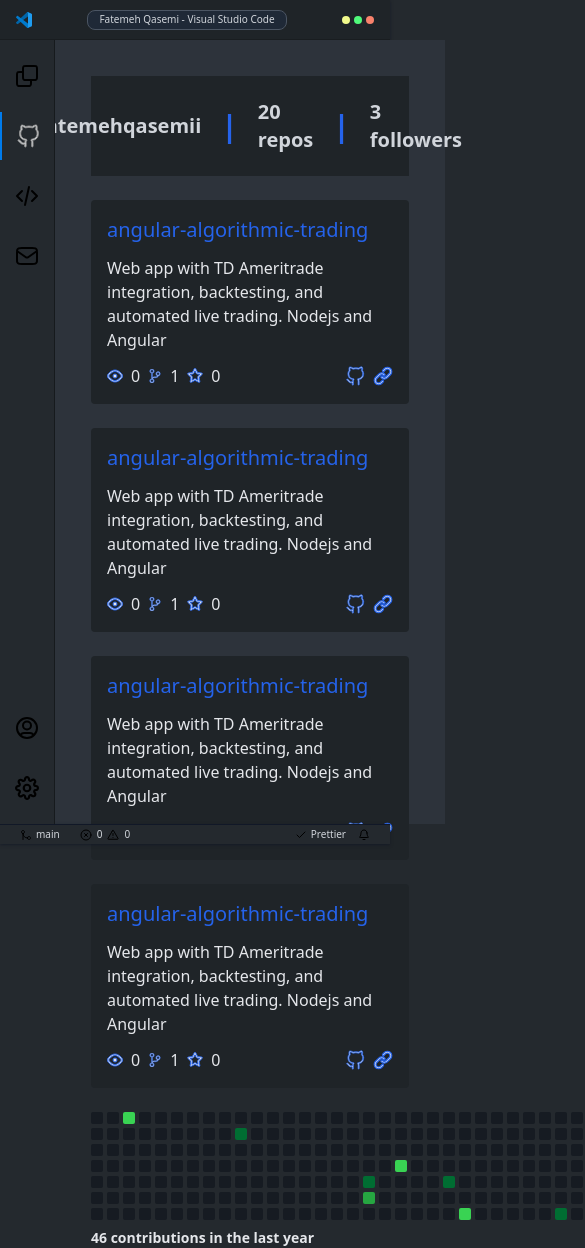
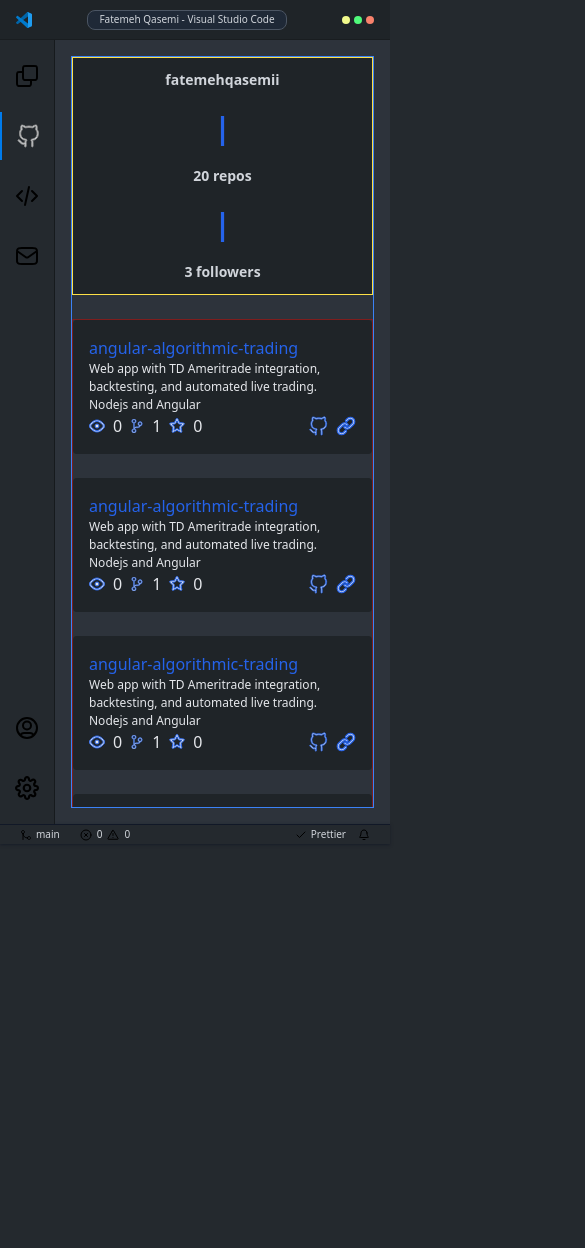
Before and after one commit to fatemehqasemii/Portfolio, a Next.js app: page /github in a window 390 px wide. Shown: the top 1248 px of the page, 585 px wide, since content can reach past the window. After the commit the page ends 844 px from the top, so only its background shows below. Built offline with nearby package versions, Linux system fonts and the light colour scheme.

Commit message:
fix responsive github page

```diff
--- a/src/app/_components/card-github/card.tsx
+++ b/src/app/_components/card-github/card.tsx
@@ -40,9 +40,9 @@ const CardGitHub = () => {
     },
   ];
   return listItem?.map((item) => (
-    <div className="bg-[#1f2428] rounded p-4 flex gap-3 flex-col justify-between">
-      <h1 className="text-xl text-blue-600">{item?.title}</h1>
-      <p>{item.paragraph}</p>
+    <div className="bg-[#1f2428] rounded p-4 flex  flex-col justify-between">
+      <h1 className="text-[16px] sm:text-xl text-blue-600">{item?.title}</h1>
+      <p className="text-[12px] sm:text-xl">{item.paragraph}</p>
       <div className="flex justify-between">
         <div className="flex items-center gap-2">
           <Eye className="stroke-blue-600 stroke-1" />
--- a/src/app/github/page.tsx
+++ b/src/app/github/page.tsx
@@ -3,9 +3,9 @@ import CardGitHub from "../_components/card-github/card";
 
 const GitHub: React.FC = () => {
   return (
-    <div className="p-5 flex flex-col gap-6  h-full ">
-      <div className="bg-[#1f2428]">
-        <div className="flex text-xl font-bold text-gray-300 gap-5 items-center justify-center h-[100px]">
+    <div className=" p-0 sm:p-5 flex flex-col gap-6 overflow-y-auto h-full border border-blue-500">
+      <div className="bg-[#1f2428] border border-yellow-300">
+        <div className="flex text-sm py-3 sm:py-0 sm:text-xl sm:flex-row flex-col font-bold text-gray-300 gap-5 items-center justify-center h-fit sm:h-[100px]">
           <p>fatemehqasemii</p>
           <p className="text-3xl text-blue-600">|</p>
           <p>20 repos</p>
@@ -13,12 +13,14 @@ const GitHub: React.FC = () => {
           <p>3 followers</p>
         </div>
       </div>
-      <div className="grid grid-cols-16 gap-6">
+      <div className="grid grid-cols-16 gap-6 border border-red-900">
         <CardGitHub />
       </div>
-      <div className="flex flex-col gap-2 ">
-        <Activity className="stroke-none" />
-        <p className="text-sm font-bold">46 contributions in the last year</p>
+      <div className="flex flex-col gap-0 sm:gap-2 ">
+        <Activity className="stroke-none w-[230px] sm:w-auto h-[50px] sm:h-auto" />
+        <p className="text-[8px] sm:text-sm font-bold">
+          46 contributions in the last year
+        </p>
       </div>
     </div>
   );
--- a/tailwind.config.ts
+++ b/tailwind.config.ts
@@ -18,7 +18,7 @@ export default {
         "hero-pattern": "url('/images/shape.svg')",
       },
       gridTemplateColumns: {
-        "16": "repeat(auto-fit, minmax(240px, 1fr))",
+        "16": "repeat(auto-fit, minmax(220px, 1fr))",
       },
       colors: {
         "slate-900": "#0f172a",
```
